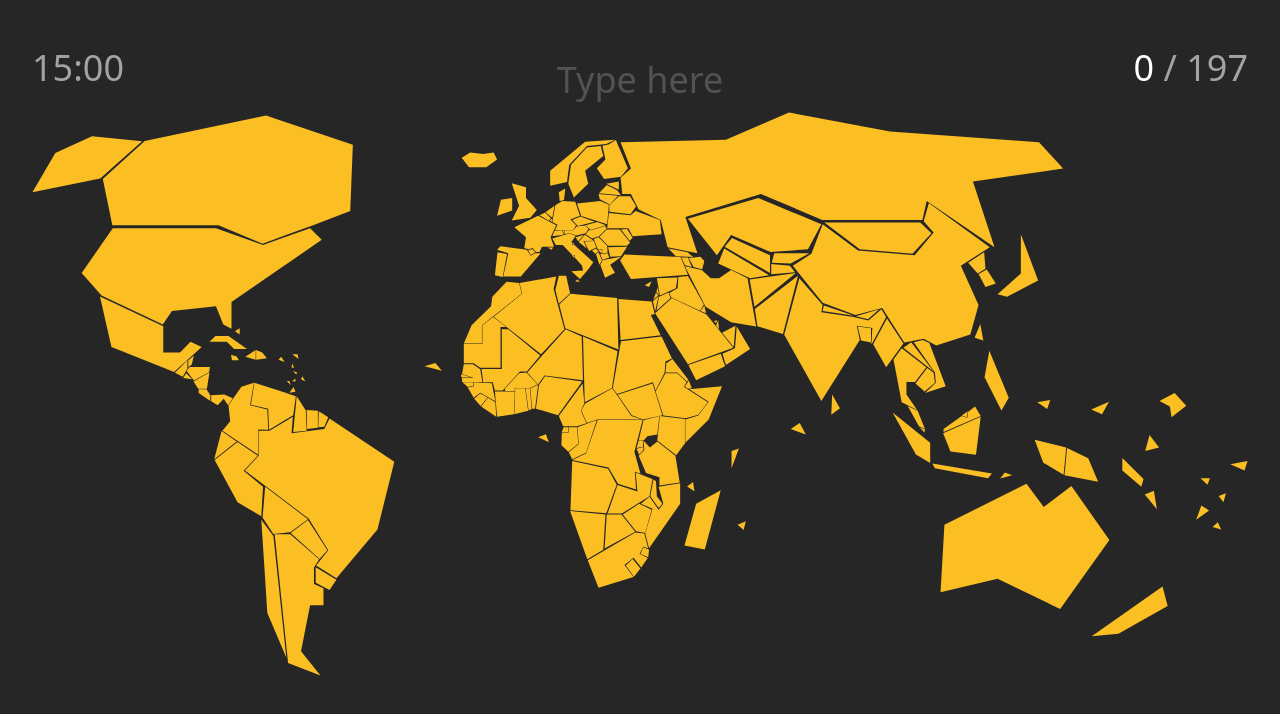
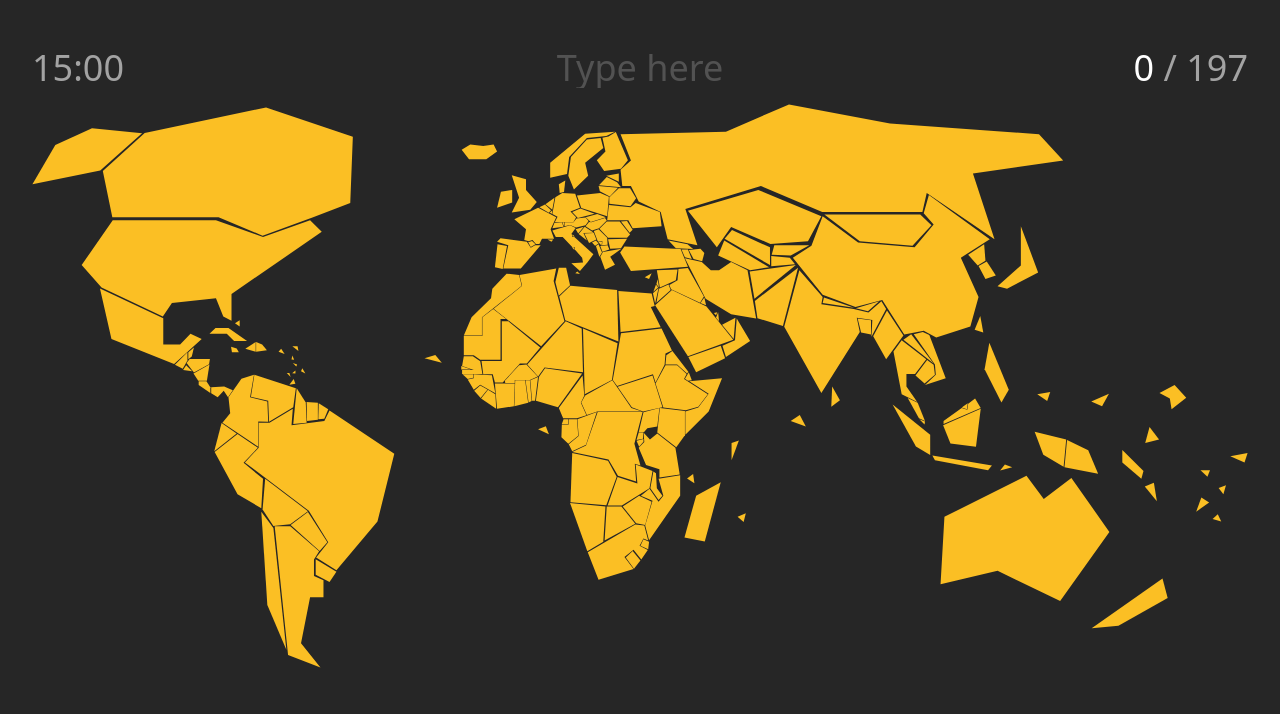
Before and after one commit to xkcdstickfigure/countries.lol, a React (Vite) app: page / in a window 1280 px wide. Shown: the top 714 px of the page. Built offline with nearby package versions, Linux system fonts and the light colour scheme.

Commit message:
remove input height constraint

```diff
--- a/src/App.jsx
+++ b/src/App.jsx
@@ -41,7 +41,7 @@ export const App = () => {
     return (
         <GameContext.Provider value={{ completedCountries }}>
             <div className="max-w-7xl mx-auto text-4xl px-8">
-                <div className="flex flex-grow justify-between mt-12 h-16">
+                <div className="flex flex-grow justify-between mt-12 mb-4">
                     <p className="w-48 text-neutral-400">{formatTime(countdown)}</p>
 
                     {!ended ? (
```
